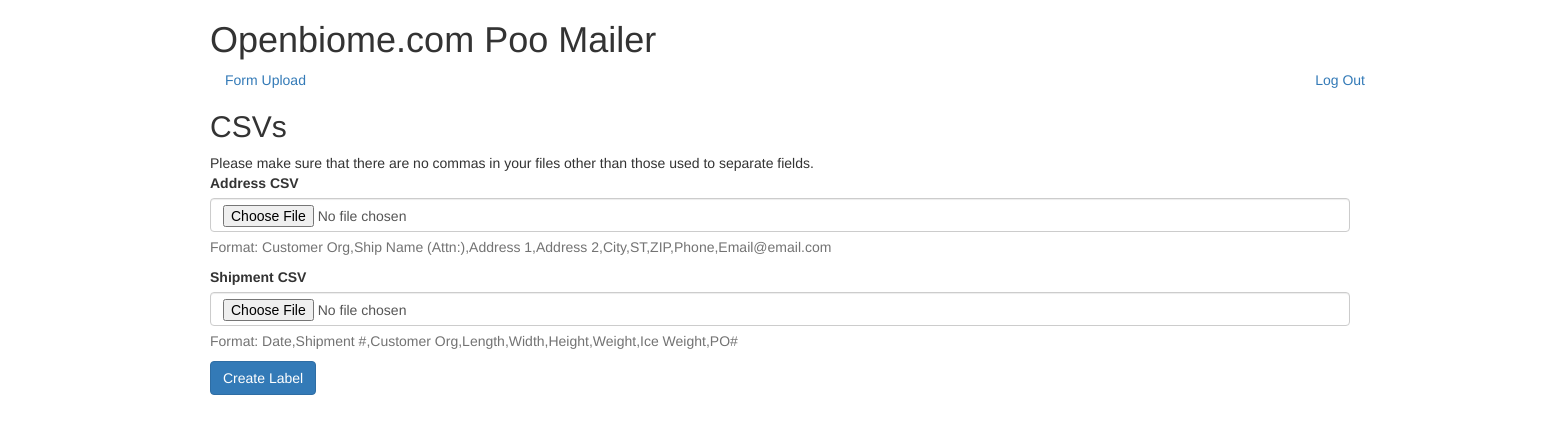
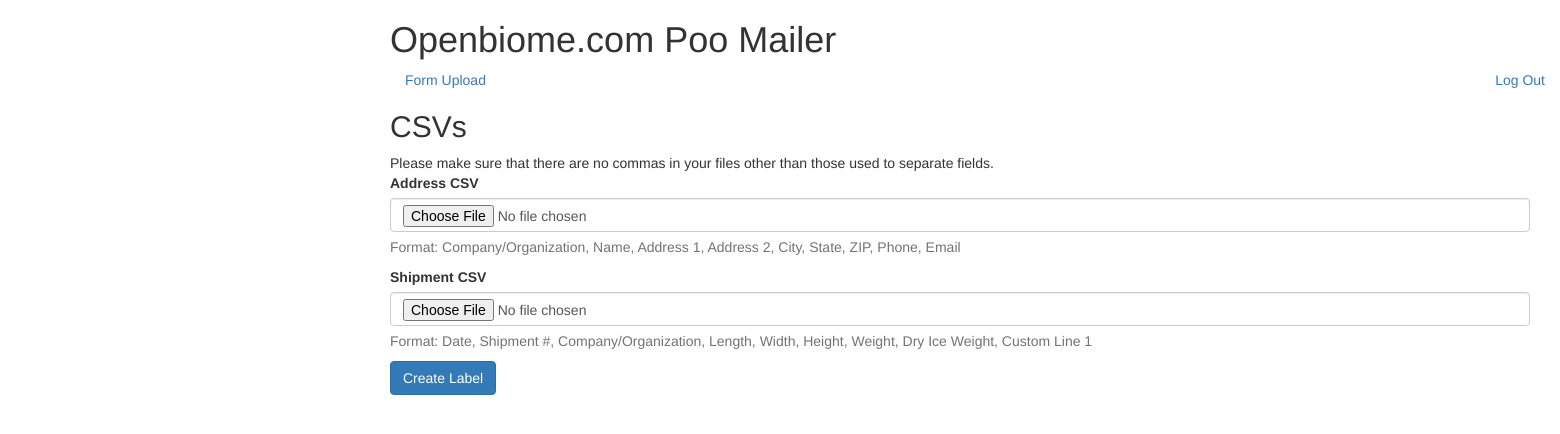
Before and after one commit to albertyw/easypost-frontend, a Flask app: page /csv_form in a window 1560 px wide. Shown: the top 434 px of the page. Run offline with Flask 2, Linux system fonts and the light colour scheme; parts of the project's set-up code (start-up, migrations or seed data) failed here and were passed over; some libraries are stand-ins or nearby versions.

Commit message:
Some frontend facelifts

```diff
--- a/src/static/global.css
+++ b/src/static/global.css
@@ -1,3 +1,8 @@
+#body {
+    margin-left: 375px;
+    margin-right: 375px;
+    margin-bottom: 50px;
+}
 .address-dimensions {
     width: 50px;
     display: inline;
--- a/src/templates/address.html
+++ b/src/templates/address.html
@@ -10,7 +10,7 @@
 </div>
 <div id="status" class="alert" style="display:none"></div>
 
-<form class="row form-horizontal">
+<form>
   <!-- Address form -->
   <h2>Address</h2>
 
--- a/src/templates/csv.html
+++ b/src/templates/csv.html
@@ -17,7 +17,7 @@
     <label class="control-label">Address CSV</label>
     <div class="controls">
       <input id="address_csv" type="file" class="form-control">
-      <p class="help-block">Format: Customer Org,Ship Name (Attn:),Address 1,Address 2,City,ST,ZIP,Phone,Email@email.com</p>
+      <p class="help-block">Format: Company/Organization, Name, Address 1, Address 2, City, State, ZIP, Phone, Email</p>
     </div>
   </div>
 
@@ -25,7 +25,7 @@
     <label class="control-label">Shipment CSV</label>
     <div class="controls">
       <input id="shipment_csv" type="file" class="form-control">
-      <p class="help-block">Format: Date,Shipment #,Customer Org,Length,Width,Height,Weight,Ice Weight,PO#</p>
+      <p class="help-block">Format: Date, Shipment #, Company/Organization,  Length, Width, Height, Weight, Dry Ice Weight, Custom Line 1</p>
     </div>
   </div>
 
```
